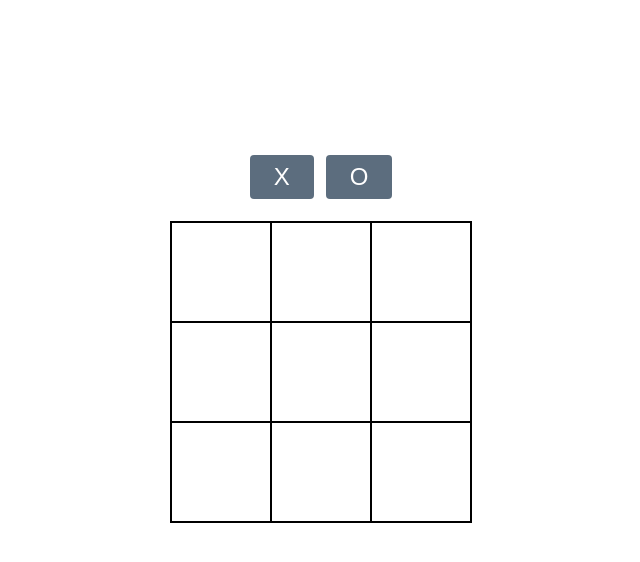
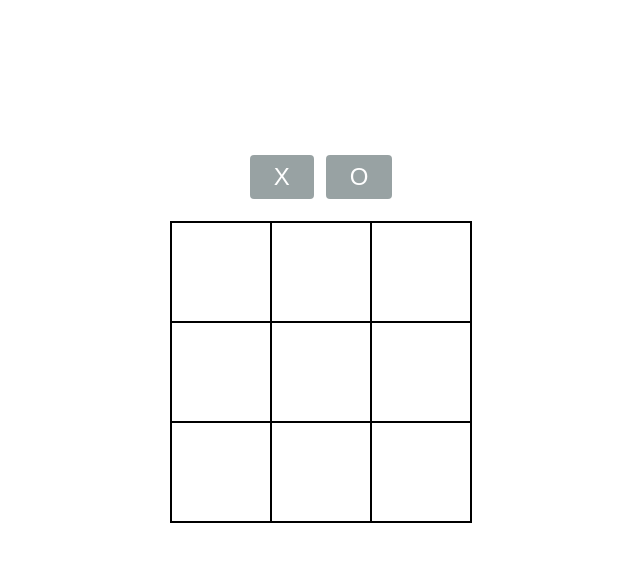
Before and after one commit to Simtudy-Frontend/react-tic-tac-toe, a React app in the folder jjanmo/: page / in a window 1280 px wide. Shown: the top 562 px of the page, without its empty margins (319-959 px from the left). Built offline with nearby package versions, Linux system fonts and the light colour scheme.

Commit message:
feat: 플레이어의 선택에 대한 클릭이벤트 로직 추가

```diff
--- a/jjanmo/src/App.tsx
+++ b/jjanmo/src/App.tsx
@@ -1,17 +1,29 @@
 import Board from '@/components/Board'
-import { BoardData } from './types'
+import { BoardData, Player } from './types'
 import styled from 'styled-components'
+import { useEffect, useState } from 'react'
 
 const boardData: BoardData = Array.from({ length: 3 }, (_, i) =>
   Array.from({ length: 3 }, (_, j) => ({ row: i, col: j, value: '' }))
 )
 
 const App = () => {
+  const [myPiece, setMyPiece] = useState<Player>('')
+
+  const handleClick = (piece: Player) => () => {
+    if (myPiece) return
+    setMyPiece(piece)
+  }
+
   return (
     <Container>
       <ButtonContainer>
-        <Button>X</Button>
-        <Button>O</Button>
+        <Button onClick={handleClick('X')} selected={myPiece === 'X'}>
+          X
+        </Button>
+        <Button onClick={handleClick('O')} selected={myPiece === 'O'}>
+          O
+        </Button>
       </ButtonContainer>
       <Board data={boardData} />
     </Container>
@@ -34,7 +46,7 @@ const ButtonContainer = styled.div`
   display: flex;
   justify-content: center;
 `
-const Button = styled.button`
+const Button = styled.button<{ selected: boolean }>`
   padding: 8px 24px;
   margin: 6px;
   border: none;
@@ -43,10 +55,6 @@ const Button = styled.button`
   cursor: pointer;
   opacity: 0.8;
   font-size: 24px;
-  background-color: rgba(52, 73, 94, 1);
+  background-color: ${({ selected }) => (selected ? '#3498db' : '#7f8c8d')};
   color: white;
-  &:hover {
-    opacity: 1;
-    transition: 1s;
-  }
 `
--- a/jjanmo/src/types.ts
+++ b/jjanmo/src/types.ts
@@ -1,7 +1,8 @@
 export interface CellData {
   row: number
   col: number
-  value: string
+  value: Player
 }
 export type RowData = CellData[]
 export type BoardData = RowData[]
+export type Player = 'X' | 'O' | ''
```
